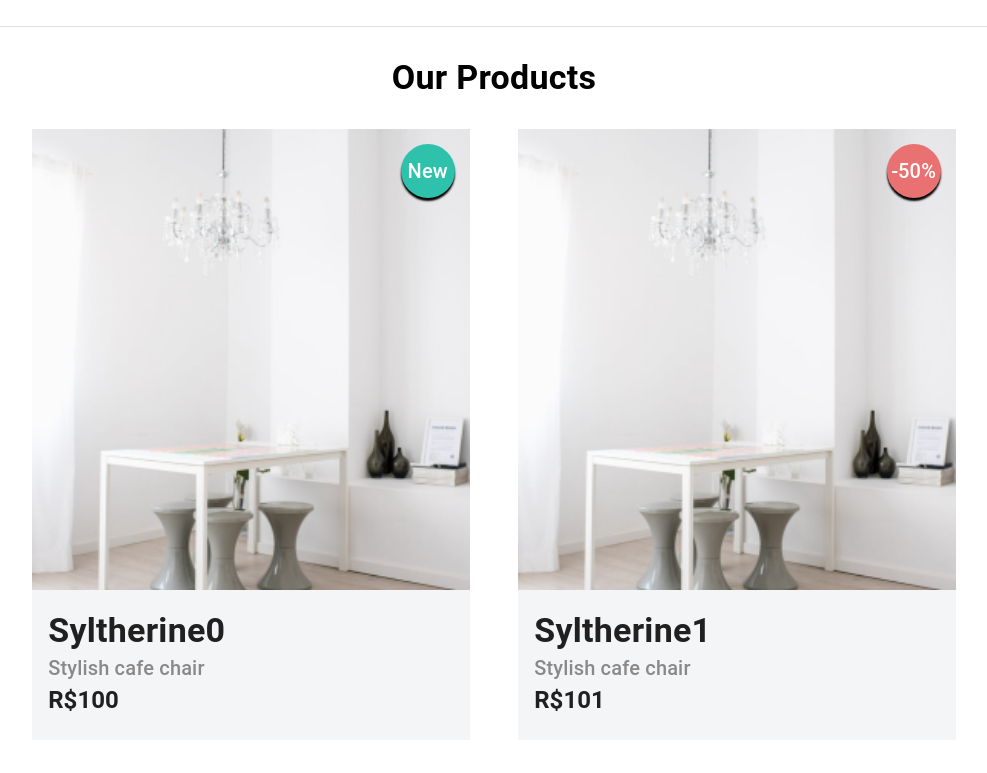
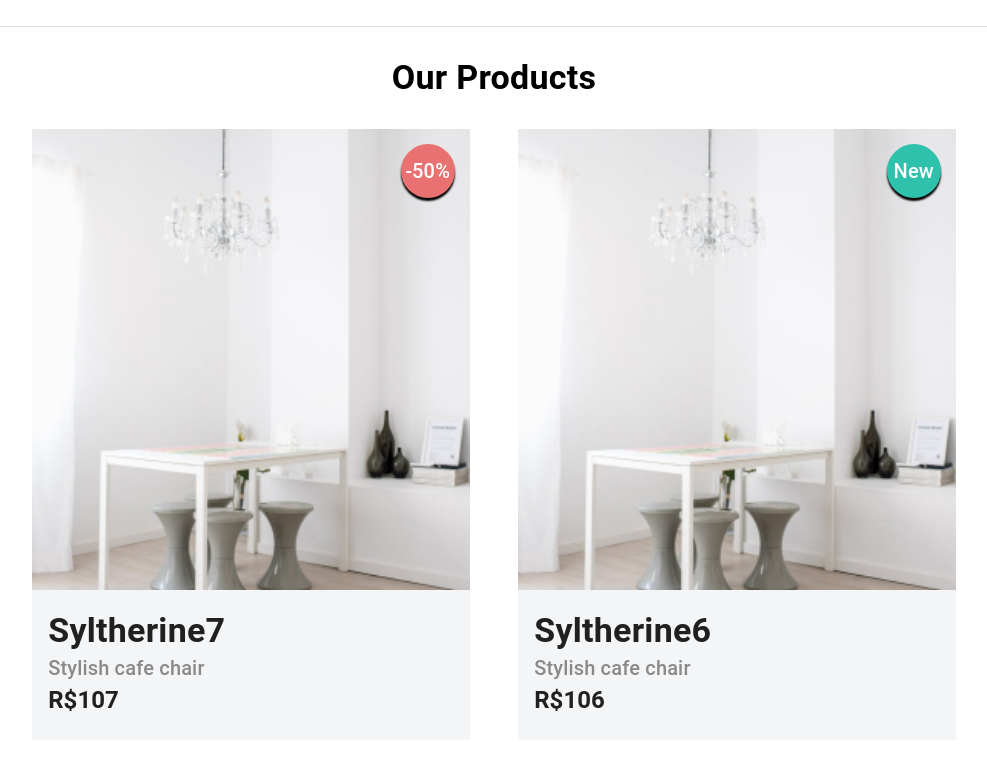
Before and after one commit to Gibsongf/furniture-eCommerce-react-app, a React (Vite) app: page / in a window 1280 px wide. Shown: the part 1620-2393 px from the top of the page, without its empty margins (146-1133 px from the left). Built offline with nearby package versions, Linux system fonts and the light colour scheme.

Commit message:
mergeSort current shop page products

```diff
--- a/src/Pages/Shop.tsx
+++ b/src/Pages/Shop.tsx
@@ -9,8 +9,10 @@ import { createContext, useRef, useState, RefObject } from "react";
 import { themePaletteColor } from "../components/Theme";
 
 interface ShopContextType {
-    itemsPage: string;
+    itemsPerPage: string;
     changeItemsCount: (event: string) => void;
+    sortBy: string;
+    setSortBy: (value: string) => void;
     ref: RefObject<HTMLDivElement | undefined>;
 }
 export const ShopContext = createContext<ShopContextType>(
@@ -18,15 +20,16 @@ export const ShopContext = createContext<ShopContextType>(
 );
 
 export default function Shop() {
-    //Specify the type as HTMLDivElement to avoid alert at scrollIntoView
+    //specify the type as HTMLDivElement to avoid alert at scrollIntoView
     const ProductViewAdjusterRef = useRef<HTMLDivElement>(null);
-    const [itemsPage, setItemPage] = useState("8");
+    const [itemsPerPage, setItemPage] = useState("8");
     const [page, setPage] = useState(1);
+    const [sortBy, setSortBy] = useState("descending");
     const changeItemsCount = (value: string) => {
         setItemPage(value);
         setPage(1);
     };
-    const pagesObj = pagination(itemsPage);
+    const pagesObj = pagination(itemsPerPage);
     const handleChange = (event: React.ChangeEvent<unknown>, value: number) => {
         setPage(value);
         ProductViewAdjusterRef.current?.scrollIntoView({ behavior: "smooth" });
@@ -36,15 +39,18 @@ export default function Shop() {
             {" "}
             <ShopHeader />
             {/* need filter or sort by and info of how many items is in the page */}
+            {/* the sort event should happen at grid product only in the item at the current page*/}
             <ShopContext.Provider
                 value={{
-                    itemsPage,
+                    itemsPerPage,
                     changeItemsCount,
                     ref: ProductViewAdjusterRef,
+                    sortBy,
+                    setSortBy,
                 }}>
                 <ProductViewAdjuster />
                 <GridProducts
-                    itemsPerPage={itemsPage}
+                    itemsPerPage={itemsPerPage}
                     products={pagesObj[String(page - 1)]}
                 />
             </ShopContext.Provider>
--- a/src/components/ProductDetails/Information.tsx
+++ b/src/components/ProductDetails/Information.tsx
@@ -13,12 +13,9 @@ import { useContext, useState } from "react";
 import { ShoppingCartContext } from "../../App";
 
 const DetailsAction = ({ product }: { product: Product }) => {
-    // add cart on click
-    // compare on click
     const { addProduct } = useContext(ShoppingCartContext);
     const [quantity, setQuantity] = useState(1);
     const onClickAdd = () => {
-        // a func that will get the current quantity and apply to product before being add
         product.quantity = quantity;
         addProduct(product);
     };
--- a/src/components/Products/GridProducts.tsx
+++ b/src/components/Products/GridProducts.tsx
@@ -1,5 +1,8 @@
+import { useContext, useState } from "react";
 import { Product, ProductCard } from "./ProductCard";
 import { Box } from "@mui/material";
+import { ShopContext } from "../../Pages/Shop";
+import { mergeSort } from "../../mergeSort";
 
 export default function GridProducts({
     products,
@@ -8,7 +11,9 @@ export default function GridProducts({
     products: Product[];
     itemsPerPage: string;
 }) {
-    const ProductCardsArray = products?.map((product, index) => {
+    const { sortBy } = useContext(ShopContext);
+    const sortedProducts = mergeSort(products, sortBy);
+    const ProductCardsArray = sortedProducts?.map((product, index) => {
         if (index < Number(itemsPerPage)) {
             return <ProductCard key={index} product={product} />;
         }
--- a/src/components/Shop/ProductViewAdjuster.tsx
+++ b/src/components/Shop/ProductViewAdjuster.tsx
@@ -6,8 +6,8 @@ import { useContext, useState } from "react";
 import { ShopContext } from "../../Pages/Shop";
 
 function ShowItems() {
-    const { itemsPage, changeItemsCount } = useContext(ShopContext);
-    const [show, setShow] = useState<string>(itemsPage);
+    const { itemsPerPage, changeItemsCount } = useContext(ShopContext);
+    const [show, setShow] = useState<string>(itemsPerPage);
     const handleChange = (event: SelectChangeEvent) => {
         setShow(event.target.value as string);
         changeItemsCount(event.target.value as string);
@@ -49,7 +49,7 @@ function ShowItems() {
 }
 //receive the product and then sort it all type available or per option selection?
 function SortBy() {
-    const [sortBy, setSortBy] = useState("alphabetical");
+    const { sortBy, setSortBy } = useContext(ShopContext);
 
     const handleChange = (event: SelectChangeEvent) => {
         setSortBy(event.target.value as string);
@@ -82,10 +82,8 @@ function SortBy() {
                     color: "#9F9F9F",
                 }}
                 disableUnderline>
-                <MenuItem value={"alphabetical"}>Alphabetical</MenuItem>
-                <MenuItem value={"low"}>Price: low to high</MenuItem>
-                <MenuItem value={"high"}>Price: high to low</MenuItem>
-                <MenuItem value={"new"}>New</MenuItem>
+                <MenuItem value={"descending"}>Price: low to high</MenuItem>
+                <MenuItem value={"ascending"}>Price: high to low</MenuItem>
             </Select>
         </>
     );
--- a/src/components/ShopCart.tsx
+++ b/src/components/ShopCart.tsx
@@ -42,7 +42,6 @@ export const useCart = () => {
             return { ...products };
         });
     };
-    useEffect(() => {}, [products], console.log(products));
     return {
         addProduct,
         removeProduct,
--- /dev/null
+++ b/src/mergeSort.tsx
@@ -0,0 +1,36 @@
+import { Product } from "./components/Products/ProductCard";
+
+export function mergeSort(arr: Product[], order: string): Product[] {
+    // if there is just one item in the array it is sorted return
+    if (order === "default") return arr;
+    if (arr.length <= 1) {
+        return arr;
+    }
+    //divide the array
+    const half = Math.floor(arr.length / 2);
+    const right = arr.slice(0, half);
+    const left = arr.slice(half);
+    return mergeArr(mergeSort(right, order), mergeSort(left, order), order);
+}
+function mergeArr(l: Product[], r: Product[], order: string): Product[] {
+    const merge = [];
+    const lgth = r.length + l.length;
+    while (lgth != merge.length) {
+        if (!r[0]) {
+            merge.push(l.shift());
+        } else if (order === "descending") {
+            if (l[0]?.price >= r[0]?.price || l[0] === undefined) {
+                merge.push(r.shift());
+            } else {
+                merge.push(l.shift());
+            }
+        } else {
+            if (l[0]?.price <= r[0]?.price || l[0] === undefined) {
+                merge.push(r.shift());
+            } else {
+                merge.push(l.shift());
+            }
+        }
+    }
+    return merge;
+}
```
